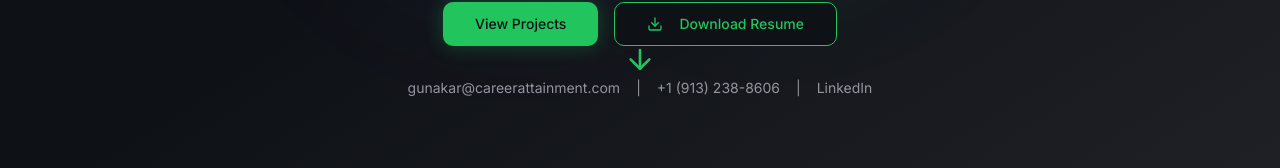
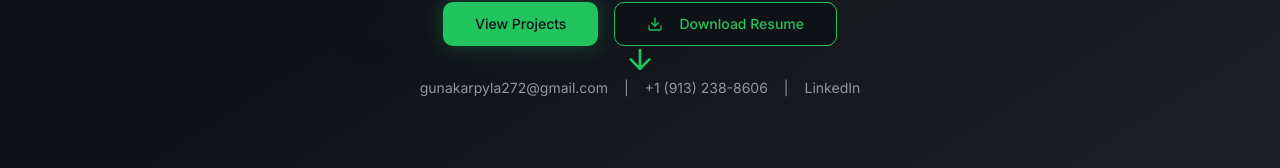
Before and after one commit to Applywizz-git/applywizz-gunakarpyla, a React (Vite) app: page / in a window 1280 px wide. Shown: the part 614-782 px from the top of the page. Built offline with nearby package versions, Linux system fonts and the light colour scheme; the HTML template or start-up script is replaced by a standard one.

Commit message:
Update Hero.tsx

```diff
--- a/src/components/Hero.tsx
+++ b/src/components/Hero.tsx
@@ -233,7 +233,7 @@ const Hero = () => {
               href="mailto:gunakar@careerattainment.com"
               className="hover:text-electric-green transition-colors"
             >
-              gunakar@careerattainment.com
+              gunakarpyla272@gmail.com
             </a>
             <span>|</span>
             <a
```
